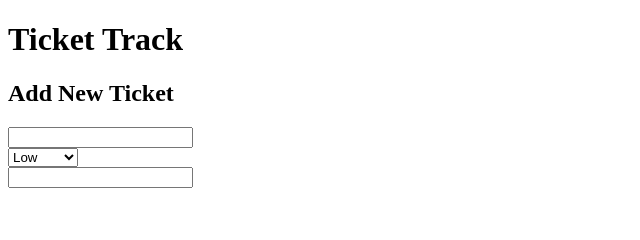
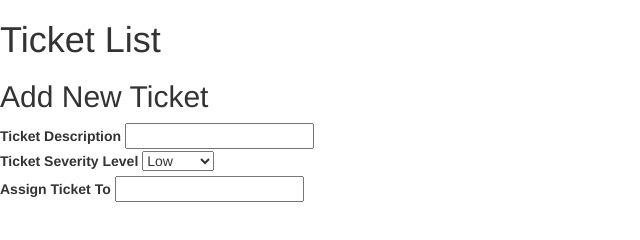
Before and after one commit to SteveNoyes/JStrack, a plain HTML site: page index.html in a window 1280 px wide. Shown: the whole page, without its empty margins (0-640 px from the left). Drawn offline with nearby package versions, Linux system fonts and the light colour scheme.

Commit message:
bootstrap cdn

```diff
--- a/index.html
+++ b/index.html
@@ -4,18 +4,22 @@
   <meta charset="UTF-8">
   <meta http-equiv="X-UA-Compatible" content="IE=edge">
   <meta name="viewport" content="width=device-width, initial-scale=1.0">
-  <title>Ticket List Track</title>
+  <title>Ticket Tracker</title>
+  <link rel="stylesheet" href="https://maxcdn.bootstrapcdn.com/bootstrap/3.3.7/css/bootstrap.min.css" integrity="sha384-BVYiiSIFeK1dGmJRAkycuHAHRg32OmUcww7on3RYdg4Va+PmSTsz/K68vbdEjh4u" crossorigin="anonymous">
 </head>
 <body>
+
   <div>
-    <h1>Ticket Track</h1>
+    <h1>Ticket List</h1>
     <div>
       <h2>Add New Ticket</h2>
       <form action="">
         <div>
+          <label for="">Ticket Description</label>
           <input type="text">
         </div>
         <div>
+          <label for="">Ticket Severity Level</label>
           <select name="">
             <option value="">Low</option>
             <option value="">Medium</option>
@@ -23,10 +27,16 @@
           </select>
         </div>
         <div>
+          <label for="">Assign Ticket To</label>
           <input type="text">
         </div>
       </form>
+    </div><!-- Form Wrapper -->
+    <div>
+      <!-- Issue List -->
+      <div></div>
     </div>
   </div>
+
 </body>
 </html>
```
